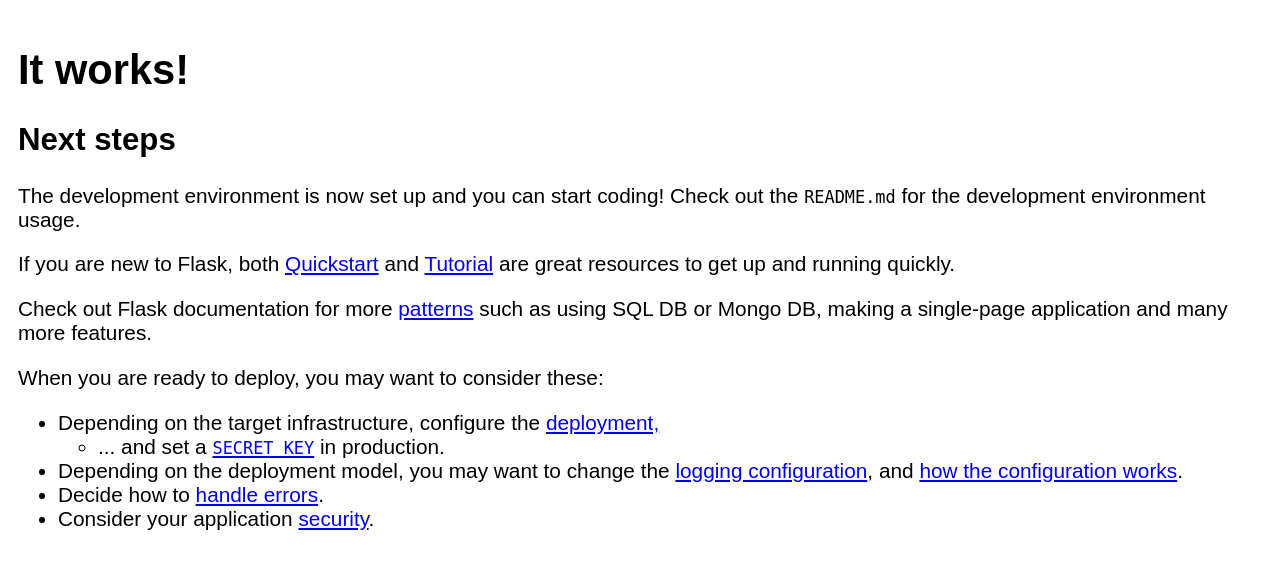
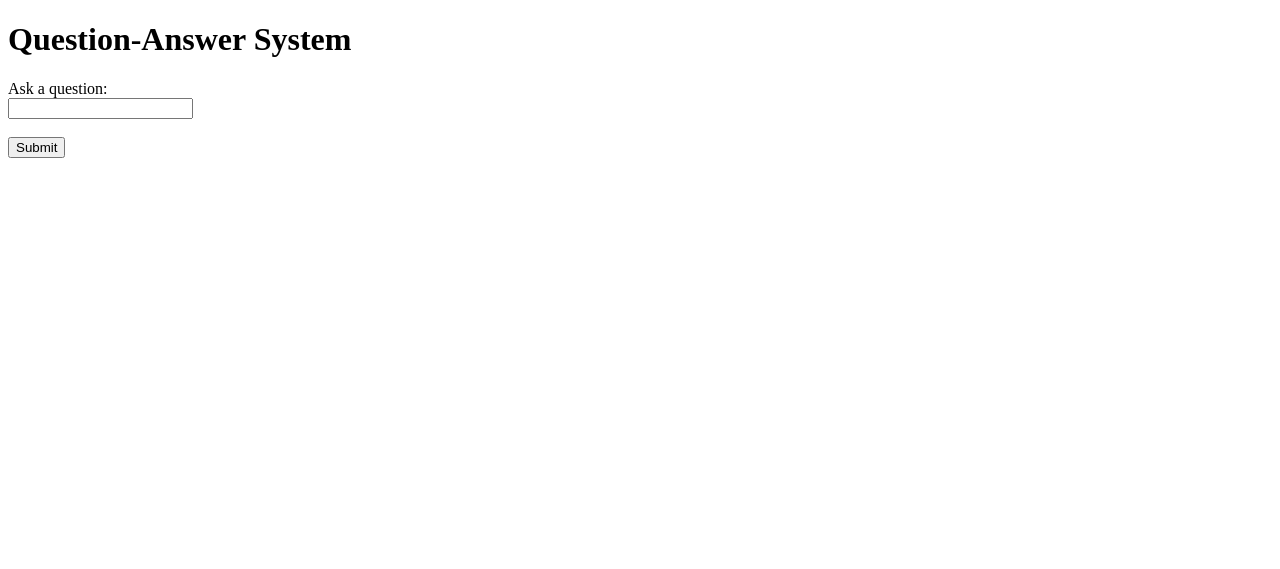
Before and after one commit to ATayls/LLM_api, a Flask app: page / in a window 1280 px wide. Shown: the top 569 px of the page. Run offline with Flask 2, Linux system fonts and the light colour scheme.

Commit message:
Added basic QA with openai

```diff
--- a/docker/requirements.txt
+++ b/docker/requirements.txt
@@ -1,3 +1,4 @@
 flask==2.0.2
 requests==2.26.0
 python-dotenv==0.19.1
+openai==0.27.7
--- a/src/app/config.py
+++ b/src/app/config.py
@@ -3,4 +3,4 @@
 
 class Config(object):
     SECRET_KEY = os.environ.get('SECRET_KEY')
-    CHATGPT_API_URL = os.environ.get('CHATGPT_API_URL')
+    OPENAI_API_KEY = os.environ.get('OPENAI_API_KEY')
--- a/src/app/main.py
+++ b/src/app/main.py
@@ -1,5 +1,7 @@
-from flask import Flask, render_template
+from flask import Flask, render_template, request
 from dotenv import load_dotenv
+
+from gptapi.openai_api import basic_question
 import config
 
 # Load environment variables from .env file
@@ -10,8 +12,12 @@
 # Load configurations from config.py
 app.config.from_object(config.Config)
 
-@app.route('/')
-def home():
+@app.route('/', methods=['GET', 'POST'])
+def index():
+    if request.method == 'POST':
+        question = request.form['question']
+        response = basic_question(question)  # Replace get_response with your function that generates the response
+        return render_template('index.html', response=response)
     return render_template('index.html')
 
 if __name__ == "__main__":
--- a/src/app/templates/index.html
+++ b/src/app/templates/index.html
@@ -1,67 +1,18 @@
 <!DOCTYPE html>
-<html lang="en">
-  <head>
-    <meta charset="utf-8">
-    <title>app</title>
-    <link rel="stylesheet" href="{{ url_for('static', filename='styles.css') }}">
-  </head>
-  <body class="message">
-    <h1>It works!</h1>
-    <h2>Next steps</h2>
-    <p>
-      The development environment is now set up and you can start coding! Check
-      out the <code>README.md</code> for the development environment usage.
-    </p>
-    <p>
-      If you are new to Flask, both
-      <a href="https://flask.palletsprojects.com/en/2.2.x/quickstart/">
-        Quickstart</a>
-      and
-      <a href="https://flask.palletsprojects.com/en/2.2.x/tutorial/">
-        Tutorial</a>
-      are great resources to get up and running quickly.
-    </p>
-    <p>
-      Check out Flask documentation for more
-      <a href="https://flask.palletsprojects.com/en/2.2.x/patterns/">
-        patterns</a>
-      such as using SQL DB or Mongo DB, making a single-page application and
-      many more features.
-    </p>
-    <p>
-      When you are ready to deploy, you may want to consider these:
-    </p>
-    <ul>
-      <li>
-        Depending on the target infrastructure, configure the
-        <a href="https://flask.palletsprojects.com/en/2.2.x/deploying/">
-          deployment,
-        </a>
-      </li>
-      <ul>
-        <li>
-          ... and set a
-          <a href="https://flask.palletsprojects.com/en/2.2.x/tutorial/deploy/#configure-the-secret-key">
-            <code>SECRET_KEY</code></a>
-          in production.
-        </li>
-      </ul>
-      <li>
-        Depending on the deployment model, you may want to change the
-        <a href="https://flask.palletsprojects.com/en/2.2.x/logging/">
-          logging configuration</a>, and
-        <a href="https://flask.palletsprojects.com/en/2.2.x/config/">
-          how the configuration works</a>.
-      </li>
-      <li>Decide how to
-        <a href="https://flask.palletsprojects.com/en/2.2.x/errorhandling/">
-          handle errors</a>.
-      </li>
-      <li>
-        Consider your application
-        <a href="https://flask.palletsprojects.com/en/2.2.x/security/">
-          security</a>.
-      </li>
-    </ul>
-  </body>
+<html>
+<head>
+    <title>Question-Answer</title>
+</head>
+<body>
+    <h1>Question-Answer System</h1>
+    <form method="POST" action="/">
+        <label for="question">Ask a question:</label><br>
+        <input type="text" id="question" name="question"><br><br>
+        <input type="submit" value="Submit">
+    </form>
+    {% if response %}
+        <h2>Response:</h2>
+        <p>{{ response }}</p>
+    {% endif %}
+</body>
 </html>
```
Also changed, not shown: src/app/gptapi/openai_api.py (added, +26 -0 lines).
